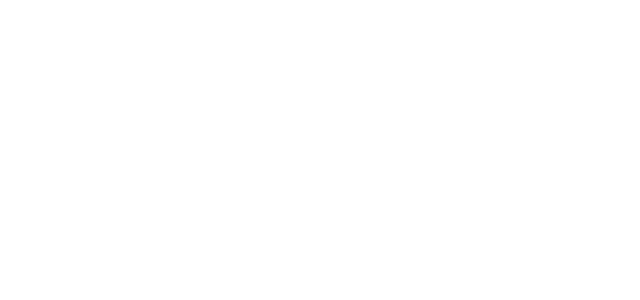
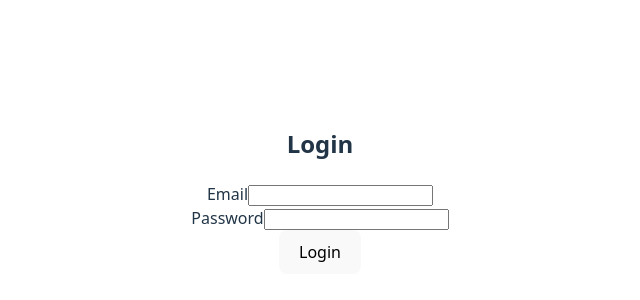
Before and after one commit to LK562586Fontys/GameTournamentPlannerFrontEnd, a React (Vite) app: page /login in a window 1280 px wide. Before the commit this address had no page. Shown: the part 210-510 px from the top of the page, without its empty margins (320-960 px from the left). Built offline with nearby package versions, Linux system fonts and the light colour scheme.

Commit message:
Added the Login page
june 2nd 2026

```diff
--- a/src/App.jsx
+++ b/src/App.jsx
@@ -2,12 +2,14 @@
 
 import Home from './Pages/Home.jsx'
 import Register from './Pages/Register.jsx'
+import Login from './Pages/Login.jsx'
 
 function App() {
   return (
     <Routes>
       <Route path="/" element={<Home />} />
       <Route path="/register" element={<Register />} />
+      <Route path="/login" element={<Login />} />
     </Routes>
   )
 }
--- /dev/null
+++ b/src/Components/TournamentItem.jsx
@@ -0,0 +1,39 @@
+import { useEffect, useState } from "react";
+import { getGameDetails } from "../Services/RAWGService";
+
+function TournamentItem({ tournament }) {
+  const [game, setGame] = useState(null);
+
+  useEffect(() => {
+    const fetchGame = async () => {
+      try {
+        const data = await getGameDetails(tournament.gameId);
+        setGame(data);
+      } catch (err) {
+        console.error("Error fetching game:", err);
+      }
+    };
+
+    fetchGame();
+  }, [tournament.gameId]);
+
+  return (
+    <li className="tournament-item">
+      <p>
+        Name: {tournament.name} - Rules: {tournament.rules} - Max: {tournament.maxParticipants}
+        {" - Game: "}
+        {game ? game.name : "Loading..."}
+      </p>
+
+      {game?.background_image && (
+        <img
+          src={game.background_image}
+          alt={game.name}
+          width="200"
+        />
+      )}
+    </li>
+  );
+}
+
+export default TournamentItem;
--- a/src/Pages/Home.jsx
+++ b/src/Pages/Home.jsx
@@ -9,6 +9,8 @@
 } from '../Services/TournamentService';
 
 import { searchGames } from '../Services/RAWGService';
+
+import TournamentItem from '../Components/TournamentItem.jsx';
 
 import { validateTournament } from '../Validators/tournamentValidator';
 
@@ -163,16 +165,17 @@
   {tournaments.length === 0 ? (
       <p>No tournaments found.</p>
     ) : (
-        tournaments.map((tournament) => (
+      <ul>
+        {tournaments.map((tournament) => (
           <TournamentItem
             key={tournament.id}
             tournament={tournament}
           />
-        ))
+        ))}
+      </ul>
     )}
   </div>
 </div>
   );
 }
-
 export default Home;
--- a/src/Pages/Login.jsx
+++ b/src/Pages/Login.jsx
@@ -0,0 +1,88 @@
+import React, { useState } from 'react';
+import '../index.css';
+
+import { validateLogin } from '../Validators/loginValidator';
+import { loginUser } from '../Services/AuthService';
+
+function Login() {
+  const [emailAddress, setEmailAddress] = useState('');
+  const [password, setPassword] = useState('');
+  const [message, setMessage] = useState('');
+
+  const handleSubmit = async (event) => {
+    event.preventDefault();
+
+    setMessage('');
+
+    const formData = {
+      emailAddress,
+      password,
+    };
+
+    const validationError = validateLogin(formData);
+
+    if (validationError) {
+      setMessage(validationError);
+      return;
+    }
+
+    try {
+        const result = await loginUser(formData);
+
+        localStorage.setItem('token', result.token);
+
+        localStorage.setItem(
+          'user',
+          JSON.stringify({
+           id: result.id,
+           name: result.name,
+            emailAddress: result.emailAddress,
+          })
+        );
+
+setMessage('Login successful!');
+    } catch (error) {
+        setMessage(error.message);
+    }
+};
+
+  return (
+    <div>
+      <h2>Login</h2>
+
+      <form onSubmit={handleSubmit}>
+        <div>
+          <label htmlFor="emailAddress">Email</label>
+
+          <input
+            data-testid="login-email"
+            type="email"
+            id="emailAddress"
+            value={emailAddress}
+            onChange={(e) => setEmailAddress(e.target.value)}
+          />
+        </div>
+
+        <div>
+          <label htmlFor="password">Password</label>
+
+          <input
+            data-testid="login-password"
+            type="password"
+            id="password"
+            value={password}
+            onChange={(e) => setPassword(e.target.value)}
+          />
+        </div>
+
+        <button data-testid="login-submit" type="submit">
+          Login
+        </button>
+      </form>
+
+      {message && <p data-testid="login-message">{message}</p>}
+    </div>
+  );
+}
+
+export default Login;
--- a/src/Services/AuthService.js
+++ b/src/Services/AuthService.js
@@ -15,3 +15,34 @@
 
   return result;
 }
+
+export async function loginUser(data) {
+  const response = await fetch('http://localhost:8081/api/accounts/login', {
+    method: 'POST',
+    headers: {
+      'Content-Type': 'application/json',
+    },
+    body: JSON.stringify(data),
+  });
+
+  const result = await response.json();
+
+  if (!response.ok) {
+    throw new Error(result.message || 'Login failed.');
+  }
+
+  return result;
+}
+
+export function getToken() {
+  return localStorage.getItem('token');
+}
+
+export function getCurrentUser() {
+  return JSON.parse(localStorage.getItem('user'));
+}
+
+export function logout() {
+  localStorage.removeItem('token');
+  localStorage.removeItem('user');
+}
--- a/src/Services/RAWGService.js
+++ b/src/Services/RAWGService.js
@@ -19,3 +19,17 @@
 
   return data.results;
 }
+
+export async function getGameDetails(gameId) {
+  const response = await fetch(
+    `${BASE_URL}/${gameId}?key=${API_KEY}`
+  );
+
+  if (!response.ok) {
+    throw new Error('Failed to get game details.');
+  }
+
+  const data = await response.json();
+
+  return data;
+}
--- a/src/Services/TournamentService.js
+++ b/src/Services/TournamentService.js
@@ -1,8 +1,19 @@
 const BASE_URL = 'http://localhost:8081/api/tournaments';
 
 
+import { getToken } from './AuthService';
+
 export async function getTournaments() {
-  const response = await fetch(BASE_URL);
+  const token = getToken();
+
+  const response = await fetch(
+    'http://localhost:8081/api/tournaments',
+    {
+      headers: {
+        Authorization: `Bearer ${token}`,
+      },
+    }
+  );
 
   if (!response.ok) {
     throw new Error('Failed to fetch tournaments.');
@@ -12,10 +23,13 @@
 }
 
 export async function createTournament(data) {
+  const token = getToken();
+
   const response = await fetch(BASE_URL, {
     method: 'POST',
     headers: {
       'Content-Type': 'application/json',
+      Authorization: `Bearer ${token}`
     },
     body: JSON.stringify(data),
   });
--- /dev/null
+++ b/src/Validators/loginValidator.js
@@ -0,0 +1,11 @@
+export function validateLogin(data) {
+  if (!data.emailAddress.trim()) {
+    return 'Email is required.';
+  }
+
+  if (!data.password.trim()) {
+    return 'Password is required.';
+  }
+
+  return null;
+}
```
Lines whose indentation alone changed are shown as unchanged.
